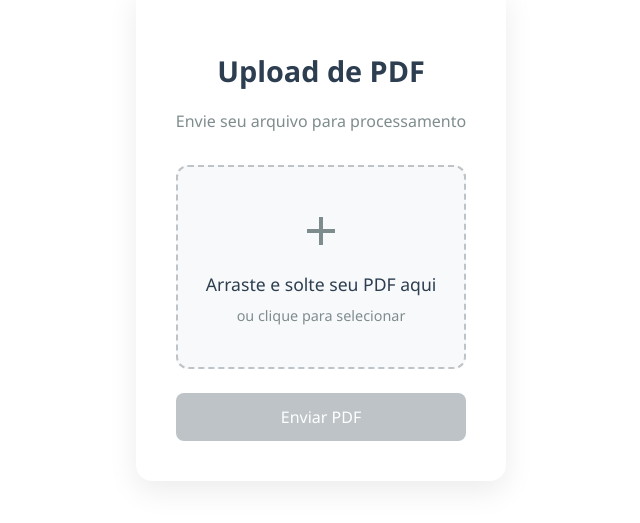
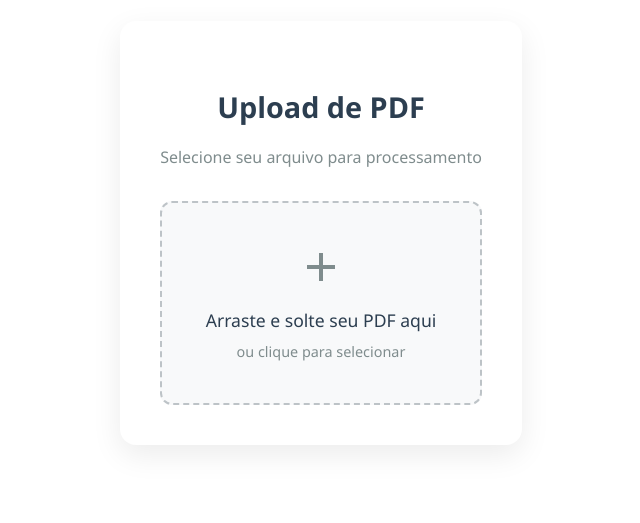
Before and after one commit to AlanZayon/front-pdf-to-excel, a Vue app: page / in a window 1280 px wide. Shown: the part 167-690 px from the top of the page, without its empty margins (319-959 px from the left). Built offline with nearby package versions, Linux system fonts and the light colour scheme.

Commit message:
envio do arquivo direto ao selecionar

```diff
--- a/src/infrastructure/services/FileDownloadService.ts
+++ b/src/infrastructure/services/FileDownloadService.ts
@@ -12,7 +12,7 @@ export class FileDownloadService {
       const url = window.URL.createObjectURL(new Blob([response.data]))
       const link = document.createElement('a')
       link.href = url
-      link.setAttribute('download', 'relatorio.csv')
+      link.setAttribute('download', 'PGTO.csv')
       document.body.appendChild(link)
       link.click()
       link.remove()
--- a/src/interfaces/views/UploadPdfView.vue
+++ b/src/interfaces/views/UploadPdfView.vue
@@ -1,9 +1,9 @@
 <template>
   <div class="upload-container">
     <h2 class="title">Upload de PDF</h2>
-    <p class="subtitle">Envie seu arquivo para processamento</p>
+    <p class="subtitle">Selecione seu arquivo para processamento</p>
 
-    <form @submit.prevent="handleUpload" class="upload-form">
+    <form class="upload-form">
       <div
         class="drop-zone"
         @dragover.prevent="isDragging = true"
@@ -40,16 +40,14 @@
         </button>
       </div>
 
-      <button :disabled="!file || isLoading" type="submit" class="upload-button">
-        <span v-if="isLoading" class="button-loading">
+      <div v-if="isLoading" class="upload-button">
+        <span class="button-loading">
           <svg class="spinner" viewBox="0 0 50 50">
             <circle class="path" cx="25" cy="25" r="20" fill="none" stroke-width="5"></circle>
           </svg>
-          Enviando...
+          Processando...
         </span>
-        <span v-else>Enviar PDF</span>
-      </button>
-    </form>
+      </div>
 
       <div v-if="uploadResult" class="result-message" :class="{ 'error': uploadResult.message === 'Erro ao enviar o PDF' }">
         <svg v-if="uploadResult.message !== 'Erro ao enviar o PDF'" class="result-icon" viewBox="0 0 24 24">
@@ -71,6 +69,7 @@
         </svg>
         Baixar Arquivo Processado
       </button>
+    </form>
   </div>
 </template>
 
@@ -87,21 +86,23 @@ const isLoading = ref(false)
 const fileInput = ref<HTMLInputElement | null>(null)
 const isDragging = ref(false)
 
-const onFileChange = (event: Event) => {
+const onFileChange = async (event: Event) => {
   const target = event.target as HTMLInputElement
   if (target.files && target.files[0]) {
     file.value = target.files[0]
     fileName.value = target.files[0].name
+    await handleUpload() // Chama o upload automaticamente
   }
 }
 
-const onDrop = (event: DragEvent) => {
+const onDrop = async (event: DragEvent) => {
   isDragging.value = false
   if (event.dataTransfer?.files && event.dataTransfer.files.length > 0) {
     const droppedFile = event.dataTransfer.files[0]
     if (droppedFile.type === "application/pdf") {
       file.value = droppedFile
       fileName.value = droppedFile.name
+      await handleUpload() // Chama o upload automaticamente
     } else {
       uploadResult.value = { message: 'Por favor, selecione um arquivo PDF válido.' }
     }
```
Lines whose indentation alone changed are shown as unchanged.
